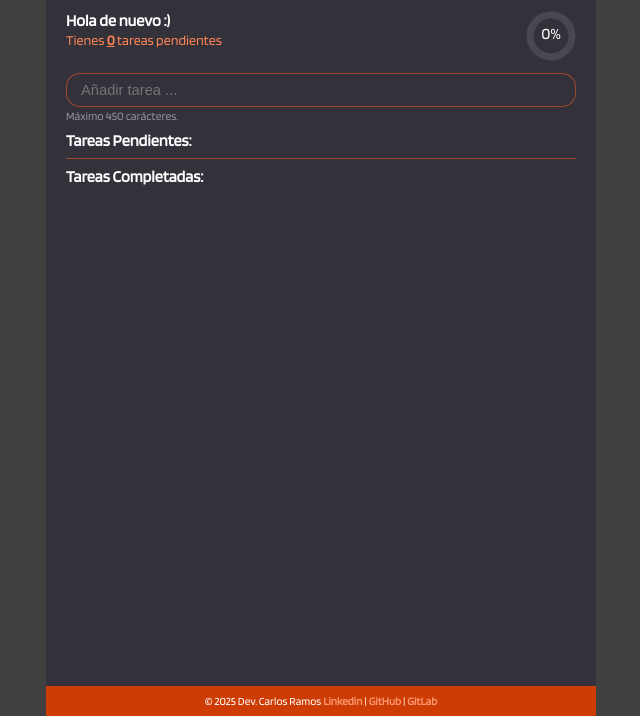
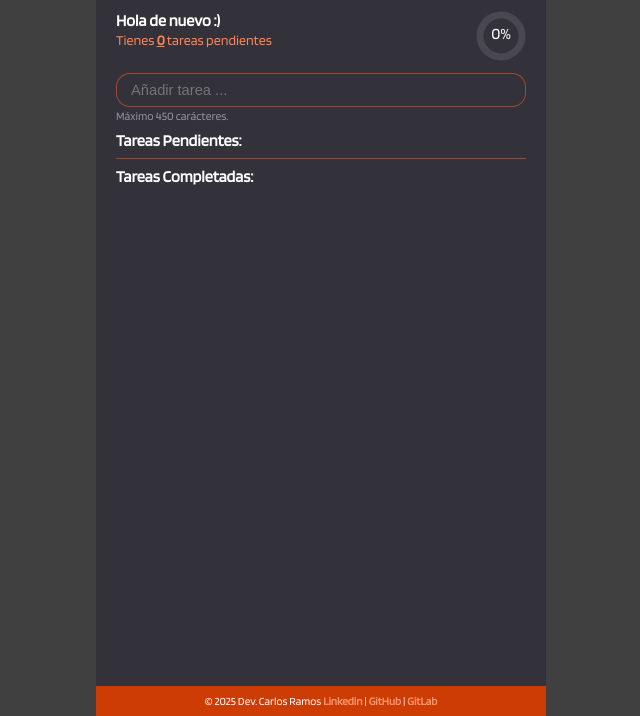
Before and after one commit to carlosramos1/halzo-ToDo, a plain HTML site: page index.html in a window 1280 px wide. Shown: the part 84-800 px from the top of the page, without its empty margins (319-959 px from the left). Drawn offline with Linux system fonts and the light colour scheme.

Commit message:
Añadiendo README.md

```diff
--- a/css/styles.css
+++ b/css/styles.css
@@ -34,7 +34,7 @@ html {
 
 
 body {
-  max-width: 550px;
+  max-width: 450px;
   margin: 0 auto;
   background-color: var(--color-surface-a10);
 }
```
Also changed, not shown: captura-hazlo-ToDo.png (added), 1 other file.
